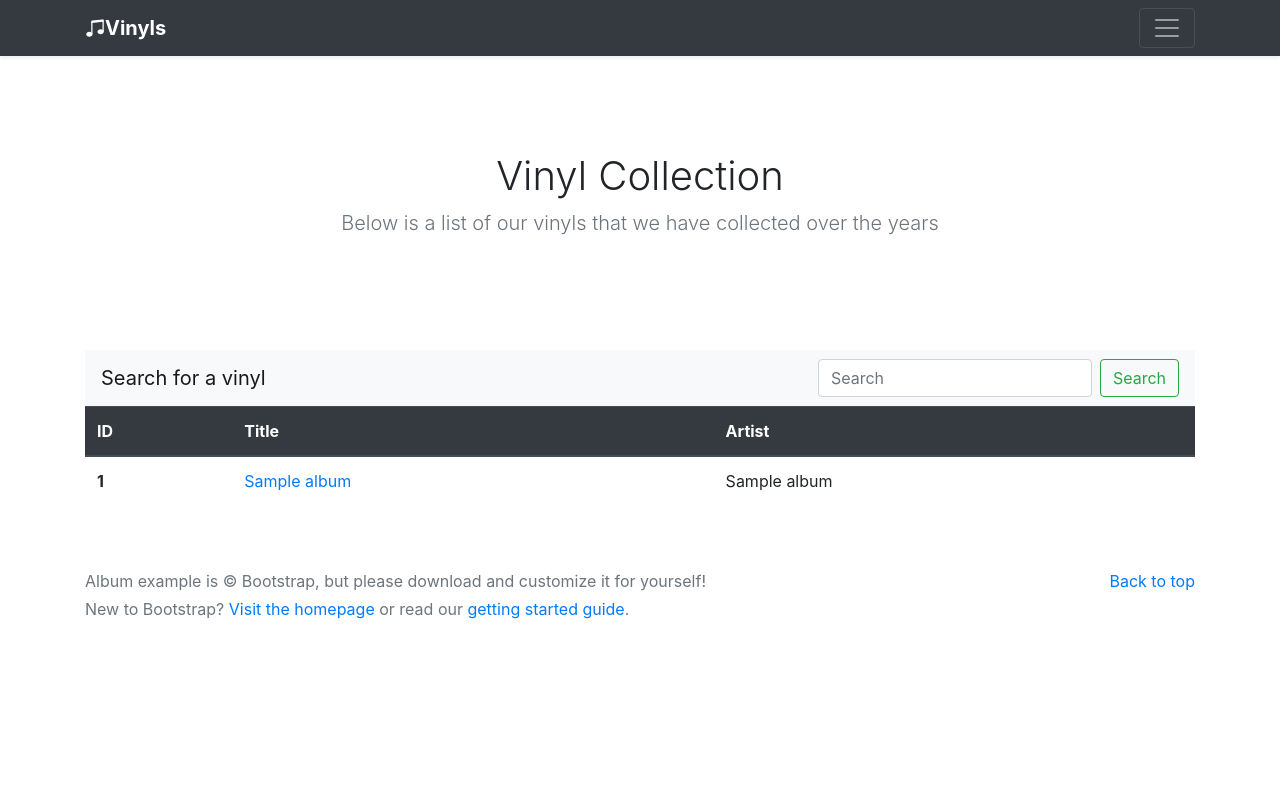
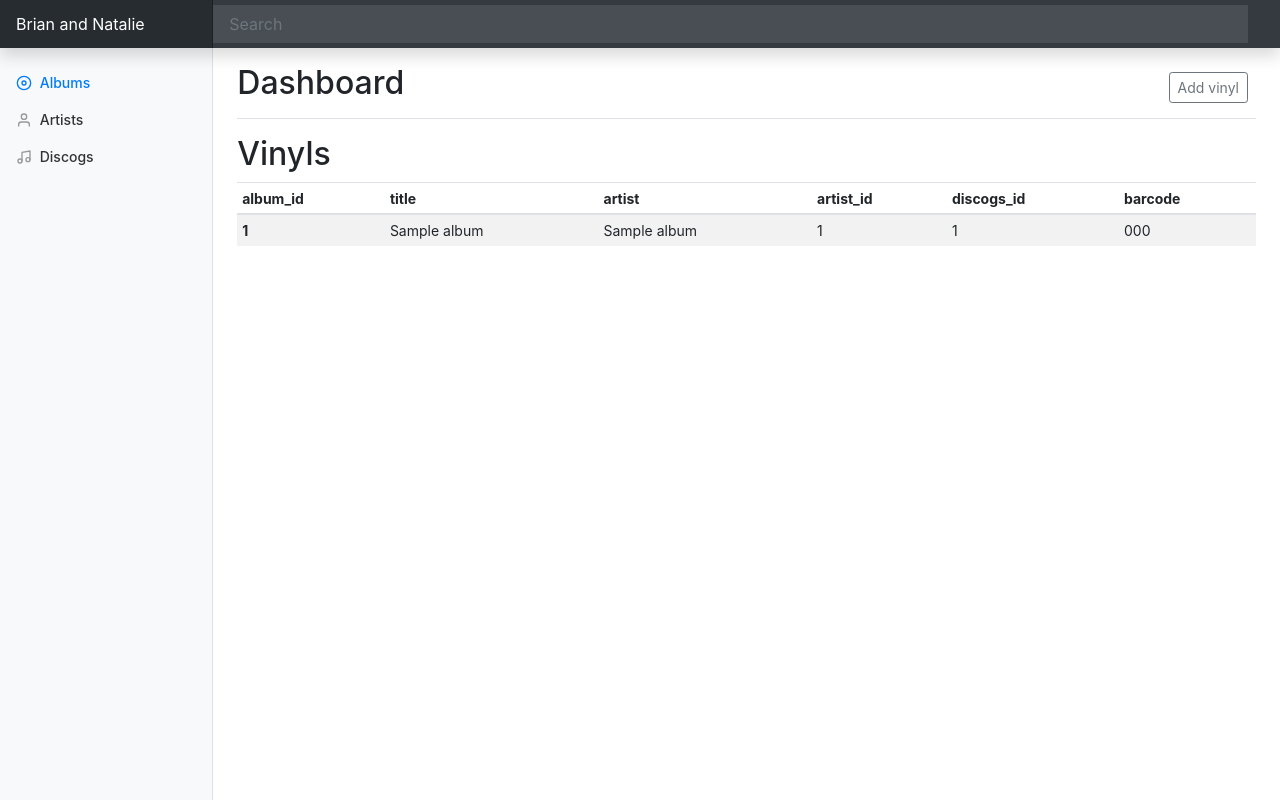
Before and after one commit to bhsuarez/vinyls, a Flask app: template app/templates/index.html in a window 1280 px wide. Run offline with Flask 2, Linux system fonts and the light colour scheme; the template is opened without the code that fills it: most values are stand-ins (such as "Sample title", 1, 10 or a date in 2020); some libraries are stand-ins or nearby versions.

Commit message:
Changed / to dashboard template

```diff
--- a/app/app.py
+++ b/app/app.py
@@ -40,7 +40,7 @@ def discog_list():
 @app.route('/dashboard', methods=['GET'])
 def show_dashboard():
     albums = db.execute("SELECT * FROM public.albums ")
-    return render_template("dashboard.html", albums=albums)
+    return render_template("index.html", albums=albums)
 
 
 if __name__ == '__main__':
--- a/app/templates/index.html
+++ b/app/templates/index.html
@@ -1,16 +1,14 @@
 <!doctype html>
 <html lang="en">
 <head>
-    {% block head %}
-    <!-- Required meta tags -->
     <meta charset="utf-8">
     <meta name="viewport" content="width=device-width, initial-scale=1, shrink-to-fit=no">
     <meta name="description" content="">
     <meta name="author" content="Mark Otto, Jacob Thornton, and Bootstrap contributors">
     <meta name="generator" content="Jekyll v4.1.1">
+    <title>Dashboard Template · Bootstrap</title>
 
-    {% block styles %}
-    <link rel="canonical" href="https://getbootstrap.com/docs/4.5/examples/album/">
+    <link rel="canonical" href="https://getbootstrap.com/docs/4.5/examples/dashboard/">
 
     <!-- Bootstrap core CSS -->
     <link href="../static/styles/bootstrap.min.css" rel="stylesheet">
@@ -32,146 +30,150 @@
       }
 
 
-
-
-
     </style>
     <!-- Custom styles for this template -->
-    <link href="../static/styles/album.css" rel="stylesheet">
-
-    <!-- favicon -->
-    <link rel="apple-touch-icon" sizes="57x57" href="/icons/apple-icon-57x57.png">
-    <link rel="apple-touch-icon" sizes="60x60" href="/icons/apple-icon-60x60.png">
-    <link rel="apple-touch-icon" sizes="72x72" href="/icons/apple-icon-72x72.png">
-    <link rel="apple-touch-icon" sizes="76x76" href="/icons/apple-icon-76x76.png">
-    <link rel="apple-touch-icon" sizes="114x114" href="/icons/apple-icon-114x114.png">
-    <link rel="apple-touch-icon" sizes="120x120" href="/icons/apple-icon-120x120.png">
-    <link rel="apple-touch-icon" sizes="144x144" href="/icons/apple-icon-144x144.png">
-    <link rel="apple-touch-icon" sizes="152x152" href="/icons/apple-icon-152x152.png">
-    <link rel="apple-touch-icon" sizes="180x180" href="/icons/apple-icon-180x180.png">
-    <link rel="icon" type="image/png" sizes="192x192" href="/icons/android-icon-192x192.png">
-    <link rel="icon" type="image/png" sizes="32x32" href="/icons/favicon-32x32.png">
-    <link rel="icon" type="image/png" sizes="96x96" href="/icons/favicon-96x96.png">
-    <link rel="icon" type="image/png" sizes="16x16" href="/icons/favicon-16x16.png">
-    <link rel="manifest" href="/manifest.json">
-    <meta name="msapplication-TileColor" content="#ffffff">
-    <meta name="msapplication-TileImage" content="/icons/ms-icon-144x144.png">
-    <meta name="theme-color" content="#ffffff">
-
-    {% endblock %}
-
-    <title>Vinyl Collection</title>
-    {% endblock %}
+    <link href="../static/styles/dashboard.css" rel="stylesheet">
 </head>
 <body>
-<!-- Your page content -->
-{% block content %}
-<header>
-    <div class="collapse bg-dark" id="navbarHeader">
-        <div class="container">
+<nav class="navbar navbar-dark sticky-top bg-dark flex-md-nowrap p-0 shadow">
+    <a class="navbar-brand col-md-3 col-lg-2 mr-0 px-3" href="#">Brian and Natalie</a>
+    <button class="navbar-toggler position-absolute d-md-none collapsed" type="button" data-toggle="collapse"
+            data-target="#sidebarMenu" aria-controls="sidebarMenu" aria-expanded="false" aria-label="Toggle navigation">
+        <span class="navbar-toggler-icon"></span>
+    </button>
+    <input class="form-control form-control-dark w-100" type="text" placeholder="Search" aria-label="Search">
+    <ul class="navbar-nav px-3">
+        <li class="nav-item text-nowrap">
+<!--            <a class="nav-link" href="#">Sign out</a>-->
+        </li>
+    </ul>
+</nav>
+
+<div class="container-fluid">
     <div class="row">
-                <div class="col-sm-8 col-md-7 py-4">
-                    <h4 class="text-white">About</h4>
-                    <p class="text-muted">As our collection grew, Natalie and I thought it would be a good idea to keep
-                        a database of all the vinyls we have collected over the years. It's just a simple project right
-                        now
-                        but maybe we can host it online and share it with others one day.
-                    </p>
+        <nav id="sidebarMenu" class="col-md-3 col-lg-2 d-md-block bg-light sidebar collapse">
+            <div class="sidebar-sticky pt-3">
+                <ul class="nav flex-column">
+                    <li class="nav-item">
+                        <a class="nav-link active" href="/">
+                            <span data-feather="disc"></span>
+                            Albums <span class="sr-only">(current)</span>
+                        </a>
+                    </li>
+                    <li class="nav-item">
+                        <a class="nav-link" href="#">
+                            <span data-feather="user"></span>
+                            Artists
+                        </a>
+                    </li>
+                    <li class="nav-item">
+                        <a class="nav-link" href="#">
+                            <span data-feather="music"></span>
+                            Discogs
+                        </a>
+                    </li>
+<!--                    <li class="nav-item">-->
+<!--                        <a class="nav-link" href="#">-->
+<!--                            <span data-feather="bar-chart-2"></span>-->
+<!--                            Reports-->
+<!--                        </a>-->
+<!--                    </li>-->
+<!--                    <li class="nav-item">-->
+<!--                        <a class="nav-link" href="#">-->
+<!--                            <span data-feather="layers"></span>-->
+<!--                            Integrations-->
+<!--                        </a>-->
+<!--                    </li>-->
+                </ul>
+
+<!--                <h6 class="sidebar-heading d-flex justify-content-between align-items-center px-3 mt-4 mb-1 text-muted">-->
+<!--                    <span>Saved reports</span>-->
+<!--                    <a class="d-flex align-items-center text-muted" href="#" aria-label="Add a new report">-->
+<!--                        <span data-feather="plus-circle"></span>-->
+<!--                    </a>-->
+<!--                </h6>-->
+<!--                <ul class="nav flex-column mb-2">-->
+<!--                    <li class="nav-item">-->
+<!--                        <a class="nav-link" href="#">-->
+<!--                            <span data-feather="file-text"></span>-->
+<!--                            Current month-->
+<!--                        </a>-->
+<!--                    </li>-->
+<!--                    <li class="nav-item">-->
+<!--                        <a class="nav-link" href="#">-->
+<!--                            <span data-feather="file-text"></span>-->
+<!--                            Last quarter-->
+<!--                        </a>-->
+<!--                    </li>-->
+<!--                    <li class="nav-item">-->
+<!--                        <a class="nav-link" href="#">-->
+<!--                            <span data-feather="file-text"></span>-->
+<!--                            Social engagement-->
+<!--                        </a>-->
+<!--                    </li>-->
+<!--                    <li class="nav-item">-->
+<!--                        <a class="nav-link" href="#">-->
+<!--                            <span data-feather="file-text"></span>-->
+<!--                            Year-end sale-->
+<!--                        </a>-->
+<!--                    </li>-->
+                </ul>
+            </div>
+        </nav>
+
+        <main role="main" class="col-md-9 ml-sm-auto col-lg-10 px-md-4">
+            <div class="d-flex justify-content-between flex-wrap flex-md-nowrap align-items-center pt-3 pb-2 mb-3 border-bottom">
+                <h1 class="h2">Dashboard</h1>
+                <div class="btn-toolbar mb-2 mb-md-0">
+                    <div class="btn-group mr-2">
+                        <button type="button" class="btn btn-sm btn-outline-secondary">Add vinyl</button>
                     </div>
                 </div>
             </div>
-    </div>
-    <div class="navbar navbar-dark bg-dark shadow-sm">
-        <div class="container d-flex justify-content-between">
-            <a href="#" class="navbar-brand d-flex align-items-center">
-                <svg width="1em" height="1em" viewBox="0 0 16 16" class="bi bi-music-note-beamed" fill="currentColor"
-                     xmlns="http://www.w3.org/2000/svg">
-                    <path d="M6 13c0 1.105-1.12 2-2.5 2S1 14.105 1 13c0-1.104 1.12-2 2.5-2s2.5.896 2.5 2zm9-2c0 1.105-1.12 2-2.5 2s-2.5-.895-2.5-2 1.12-2 2.5-2 2.5.895 2.5 2z"/>
-                    <path fill-rule="evenodd" d="M14 11V2h1v9h-1zM6 3v10H5V3h1z"/>
-                    <path d="M5 2.905a1 1 0 0 1 .9-.995l8-.8a1 1 0 0 1 1.1.995V3L5 4V2.905z"/>
-                </svg>
-                <strong>Vinyls</strong>
-            </a>
-            <button class="navbar-toggler" type="button" data-toggle="collapse" data-target="#navbarHeader"
-                    aria-controls="navbarHeader" aria-expanded="false" aria-label="Toggle navigation">
-                <span class="navbar-toggler-icon"></span>
-            </button>
-        </div>
-    </div>
-</header>
-<main role="main">
 
-    <section class="jumbotron text-center">
-        <div class="container-md themed-container">
-            <h1>Vinyl Collection</h1>
-            <p class="lead text-muted">Below is a list of our vinyls that we have collected over the years</p>
-            <p>
-                <!--        <a href="/albumlist" class="btn btn-primary my-2">Album List</a>-->
-                <!--        <a href="#" class="btn btn-secondary my-2">Secondary action</a>-->
-            </p>
+            <!--      This is a really cool graph, should look into using it at some point-->
+            <!--      <canvas class="my-4 w-100" id="myChart" width="900" height="380"></canvas>-->
 
-        </div>
-    </section>
-    <section>
-        <div class="container-md themed-container">
-            <nav class="navbar navbar-light bg-light justify-content-between">
-                <a class="navbar-brand">Search for a vinyl</a>
-                <form class="form-inline">
-                    <input class="form-control mr-sm-2" type="search" placeholder="Search" aria-label="Search">
-                    <button class="btn btn-outline-success my-2 my-sm-0" type="submit">Search</button>
-                </form>
-            </nav>
+            <h2>Vinyls</h2>
             <div class="table-responsive">
-                <table class="table table-hover">
-                    <thead class="thead-dark">
+                <table class="table table-striped table-sm">
+                    <thead>
                     <tr>
-                        <th scope="col">ID</th>
-                        <th scope="col">Title</th>
-                        <th scope="col">Artist</th>
-                        <!--                <th scope="col">discogs_id</th>-->
-                        <!--                <th scope="col">barcode</th>-->
+                        <th scope="col">album_id</th>
+                        <th scope="col">title</th>
+                        <th scope="col">artist</th>
+                        <th scope="col">artist_id</th>
+                        <th scope="col">discogs_id</th>
+                        <th scope="col">barcode</th>
                     </tr>
                     </thead>
                     {% for album in albums %}
                     <tr>
                         <th scope="row">{{album.album_id}}</th>
-                        <td><a href="/albumview/{{album.album_id}}">{{album.title}}</a>
+                        <td>{{album.title}}
                         </td>
                         <td>{{album.artist_name}}
                         </td>
-                        <!--                <td>{{album.discogs_id}}-->
-                        <!--                </td>-->
-                        <!--                <td>{{album.barcode}}-->
-                        <!--                </td>-->
+                        <td>{{album.artist_id}}
+                        </td>
+                        <td>{{album.discogs_id}}
+                        </td>
+                        <td>{{album.barcode}}
+                        </td>
                     </tr>
                     {% endfor %}
                 </table>
             </div>
+        </main>
     </div>
-    </section>
-
-
-</main>
-
-<footer class="text-muted">
-    <div class="container">
-        <p class="float-right">
-            <a href="#">Back to top</a>
-        </p>
-        <p>Album example is &copy; Bootstrap, but please download and customize it for yourself!</p>
-        <p>New to Bootstrap? <a href="https://getbootstrap.com/">Visit the homepage</a> or read our <a
-                href="../getting-started/introduction/">getting started guide</a>.</p>
 </div>
-</footer>
-{% endblock %}
-
-{% block scripts %}
-<!-- Optional JavaScript -->
 <script src="https://code.jquery.com/jquery-3.5.1.slim.min.js"
         integrity="sha384-DfXdz2htPH0lsSSs5nCTpuj/zy4C+OGpamoFVy38MVBnE+IbbVYUew+OrCXaRkfj"
         crossorigin="anonymous"></script>
 <script>window.jQuery || document.write('<script src="../assets/js/vendor/jquery.slim.min.js"><\/script>')</script>
 <script src="../static/bootstrap.bundle.min.js"></script>
-{% endblock %}
+<script src="https://cdnjs.cloudflare.com/ajax/libs/feather-icons/4.9.0/feather.min.js"></script>
+<script src="https://cdnjs.cloudflare.com/ajax/libs/Chart.js/2.7.3/Chart.min.js"></script>
+<script src="../static/dashboard.js"></script>
 </body>
 </html>
```
Also changed, not shown: app/templates/dashboard.html (deleted, +0 -190 lines). Lines whose indentation alone changed are shown as unchanged.
